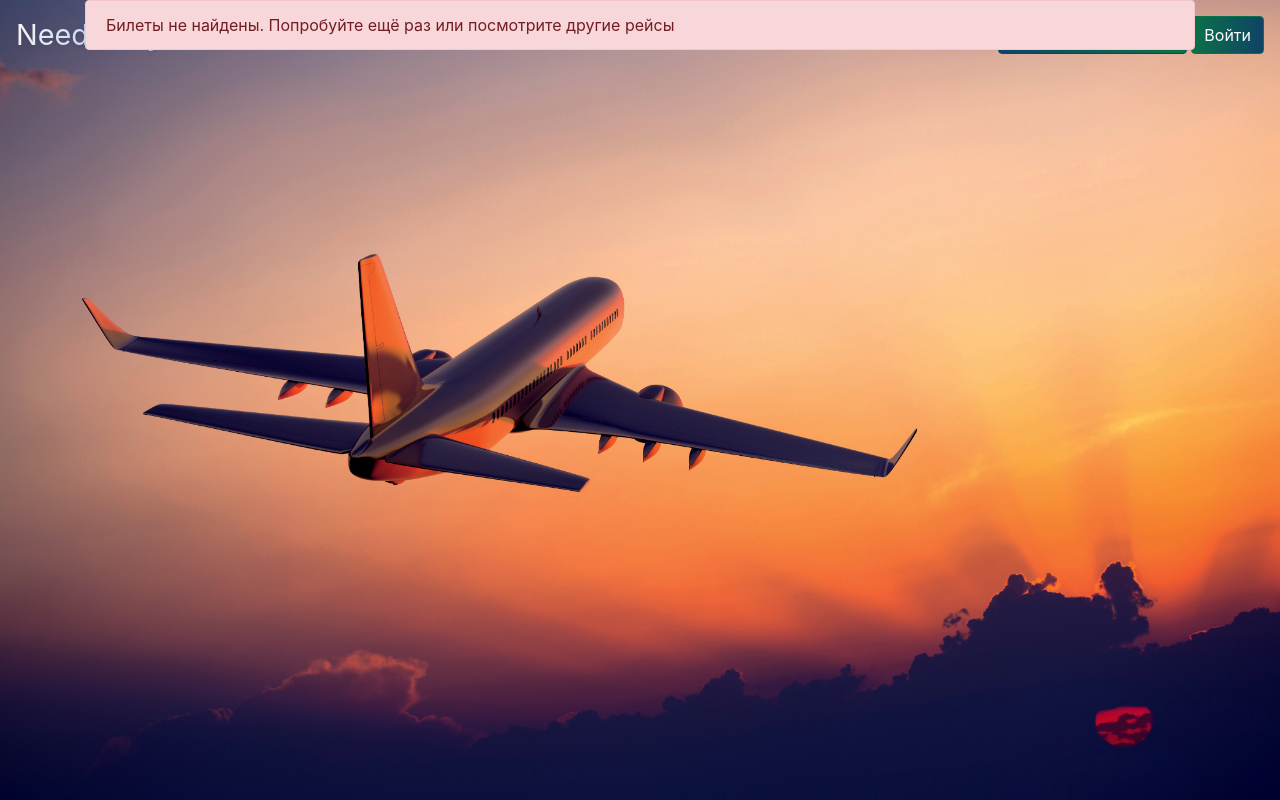
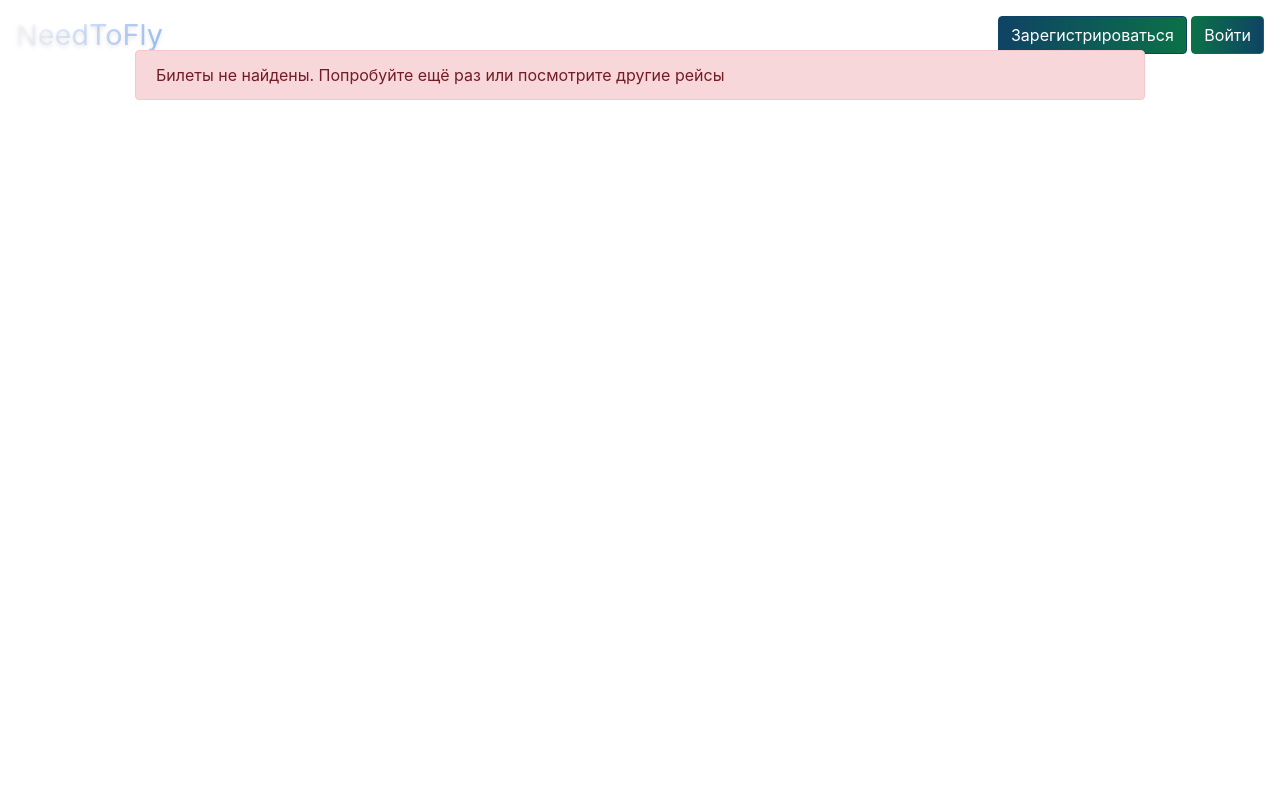
Before and after one commit to aleksandrmbelkin/NeedToFly, a Flask app: a page that uses templates/flights_dates.html in a window 1280 px wide. Run offline with Flask 3, Linux system fonts and the light colour scheme; data that the repository does not hold is empty; parts of the project's set-up code (start-up, migrations or seed data) failed here and were passed over; some libraries are stand-ins or nearby versions.

Commit message:
Update flights_dates.html

```diff
--- a/templates/flights_dates.html
+++ b/templates/flights_dates.html
@@ -1,15 +1,15 @@
 {% extends "base.html" %}
 
 {% block head %}
-<link rel="icon" href="{{ url_for('static', filename='images/icons/search.png') }}" type="image/x-icon">
-<link rel="stylesheet" href="{{ url_for('static', filename='styles/search.css') }}">
 {% endblock %}
 
 {% block main %}
-<main>
+<main style="margin: 50px">
+    <!-- Проверка наличия билетов -->
     {% if lt|length == 0 %}
         <div class="alert alert-danger" role="alert">{{no_ans}}</div>
     {% endif %}
+    <!-- Выводим данные о билетах -->
     {% for i in flights_info %}
         <div>
         <form action="/save_ticket" method="post">
@@ -20,12 +20,14 @@
         <h3>Дополнительная информация:</h3>
         Название авиакомпании: <input type='text' name="airline_name" readonly value="{{i['airline_name']}}">
         Номер полёта: <input type='text' name="flight_number" readonly value="{{i['flight_number']}}">
+        <!-- Если пользователь авторизовался, то он может сохранить билет -->
         {% if current_user.is_authenticated %}
                 <button type="submit">Сохранить этот билет</button>
         {% else %}
             <a class="btn btn-primary" href=/login>Войдите для добавления в избранное</a>
         {% endif %}
         </form>
+        <hr>
         </div>
     {% endfor %}
 </main>
```
